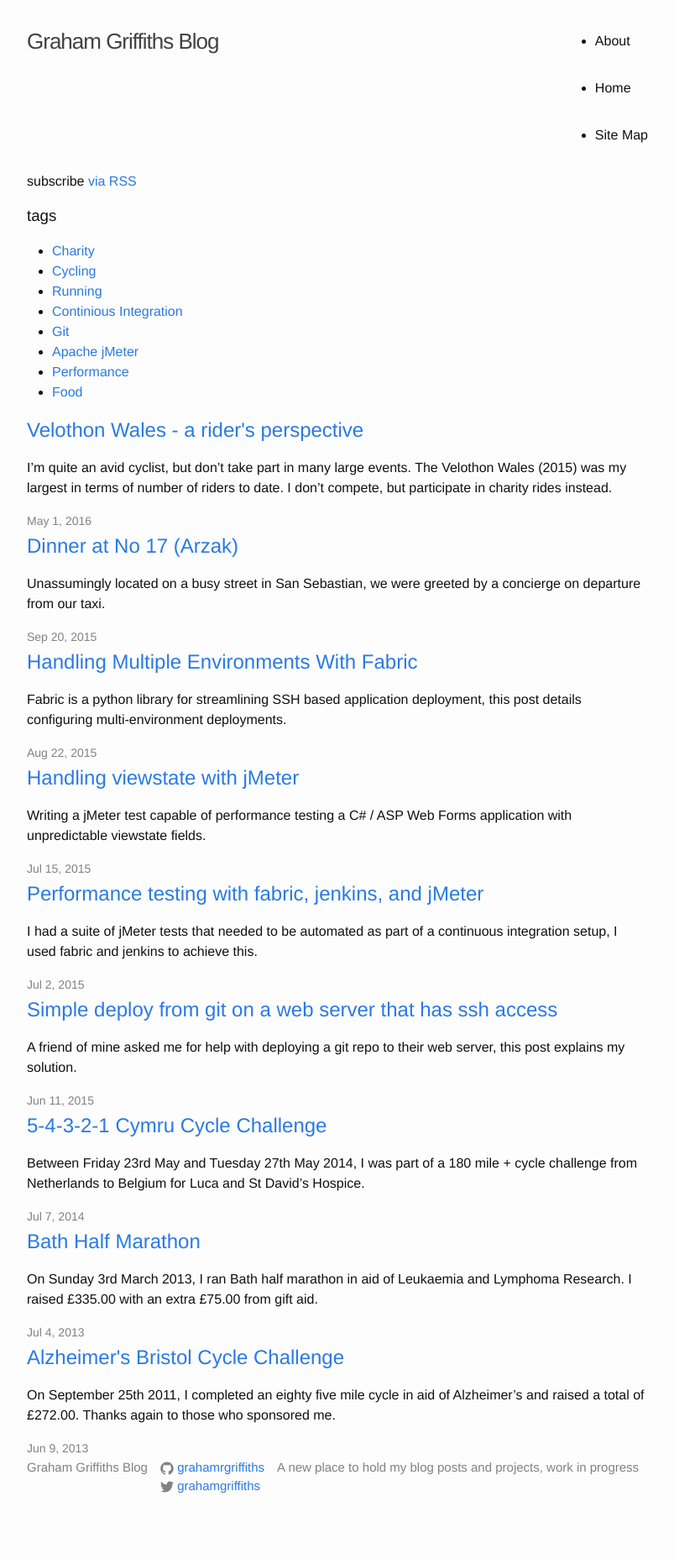
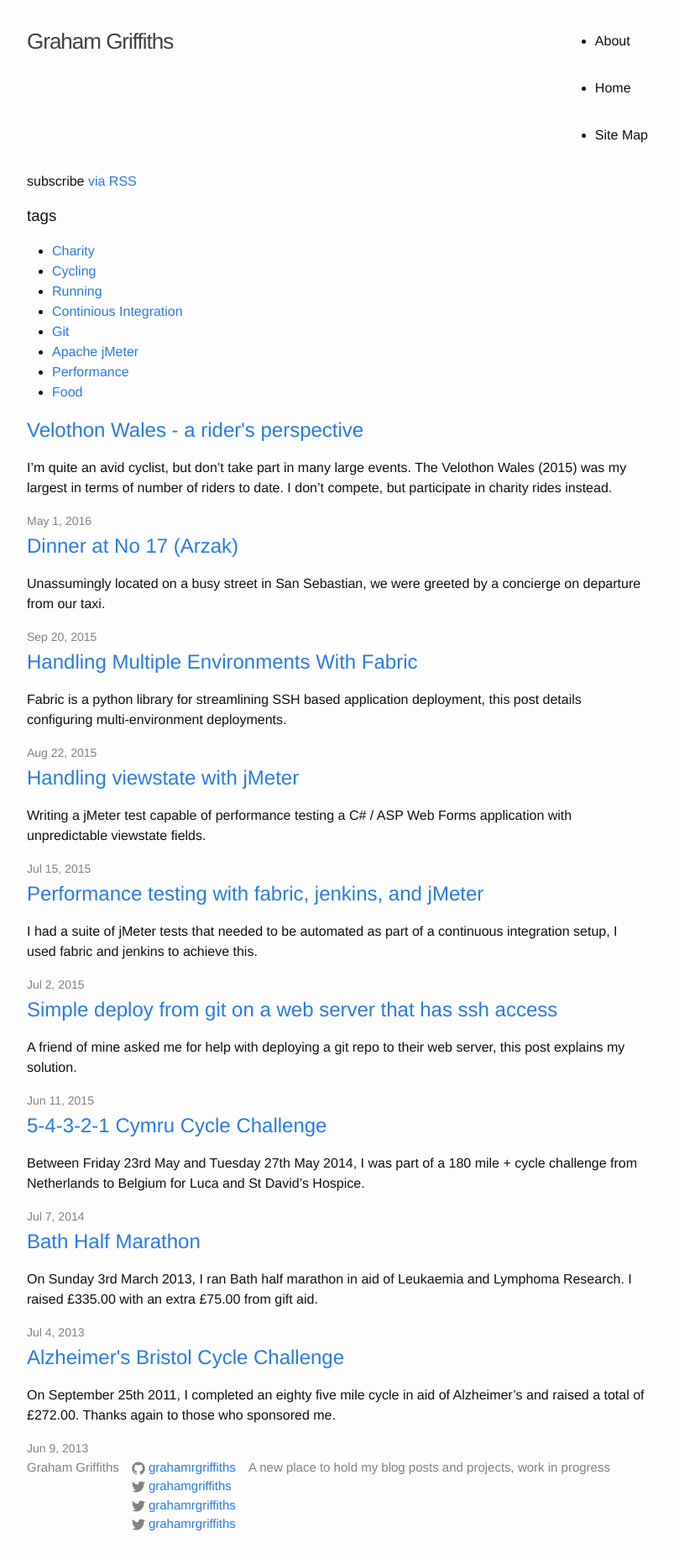
Before and after one commit to grahamrgriffiths/grahamrgriffiths.github.io, a Jekyll site: the page built from index.html, in a window 1280 px wide. Shown: the whole page at 84% size, without its empty margins (238-1041 px from the left). Built offline with Jekyll 4.4.1, drawn with Linux system fonts in a browser that asks for light colours; nearby versions of some CDN libraries; before the commit the page ends 1811 px from its top, so only the background shows below that.

Commit message:
Add linkedin and flickr

```diff
--- a/_config.yml
+++ b/_config.yml
@@ -1,5 +1,5 @@
 # Site settings
-title: Graham Griffiths Blog
+title: Graham Griffiths
 email: contact@grahamrgriffiths.com
 description: > # this means to ignore newlines until "baseurl:"
   A new place to hold my blog posts and projects, work in progress
@@ -7,6 +7,8 @@
 url: "https://blog.grahamrgriffiths.com" # the base hostname & protocol for your site
 twitter_username: grahamgriffiths
 github_username:  grahamrgriffiths
+linkedin_username: grahamrgriffiths
+flickr_username: grahamrgriffiths
 
 # Build settings
 markdown: kramdown
```
